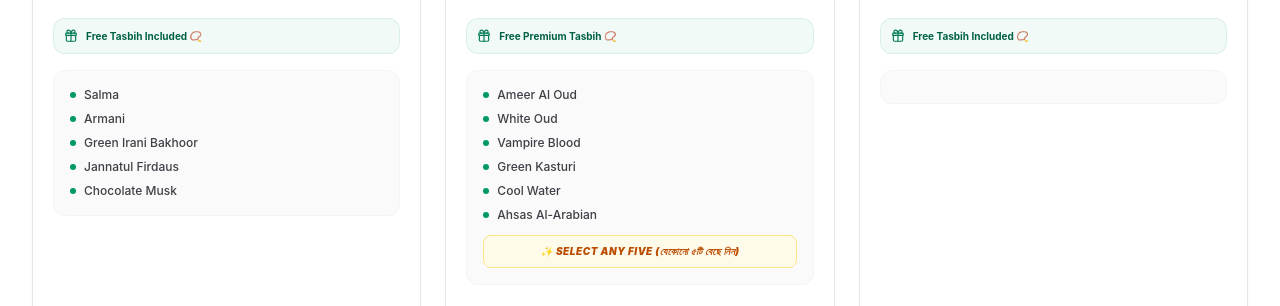
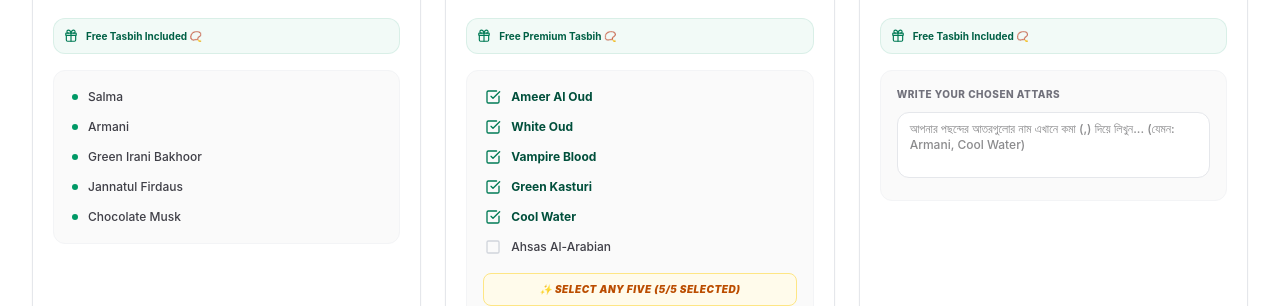
Before and after one commit to meherabhasan695-cmyk/Deeniyat, a React (Vite) app: page /packages in a window 1280 px wide. Shown: the part 494-800 px from the top of the page. Built offline with nearby package versions, Linux system fonts and the light colour scheme; the HTML template or start-up script is replaced by a standard one.

Commit message:
fix: conditional rendering for package items to fix blank custom card bug

```diff
--- a/src/components/packages/PackageCard.jsx
+++ b/src/components/packages/PackageCard.jsx
@@ -1,15 +1,55 @@
-import React from 'react';
-import { ShoppingCart, Gift } from 'lucide-react';
+import React, { useState } from 'react';
+import { ShoppingCart, Gift, CheckSquare, Square } from 'lucide-react';
 
 export default function PackageCard({ pkg, onAddPackageToCart }) {
+  // প্রিমিয়াম প্যাকেজের প্রথম ৫টি আইটেম ডিফল্ট সিলেক্টেড রাখার জন্য
+  const isPremium = pkg.selectNote;
+  const defaultSelected = pkg.items && pkg.items.length > 5 ? pkg.items.slice(0, 5) : (pkg.items || []);
+
+  const [selectedAttars, setSelectedAttars] = useState(defaultSelected);
+  const [customText, setCustomText] = useState(''); // কাস্টম প্যাকেজের টেক্সট ট্র্যাক করার জন্য
+
+  // প্রিমিয়াম প্যাকেজের চেকবক্স টগল লজিক
+  const handleToggleAttar = (item) => {
+    if (selectedAttars.includes(item)) {
+      setSelectedAttars(selectedAttars.filter(i => i !== item));
+    } else {
+      if (selectedAttars.length >= 5) {
+        alert('ভাই, এই প্যাকেজে সর্বোচ্চ ৫টি আতর সিলেক্ট করতে পারবেন।');
+        return;
+      }
+      setSelectedAttars([...selectedAttars, item]);
+    }
+  };
 
   const handleAddPackageClick = () => {
+    // ১. প্রিমিয়াম প্যাকেজের ক্ষেত্রে ৫টি সিলেক্ট না থাকলে রেস্ট্রিকশন
+    if (isPremium && selectedAttars.length !== 5) {
+      alert(`ভাই, দয়া করে যেকোনো ৫টি আতর সিলেক্ট করুন। আপনি এখন ${selectedAttars.length}টি সিলেক্ট করেছেন।`);
+      return;
+    }
+
+    // ২. কাস্টমাইজড প্যাকেজের ক্ষেত্রে কিছু না লিখলে অ্যালার্ট
+    if (pkg.isCustom && !customText.trim()) {
+      alert('ভাই, আপনার কাস্টমাইজড প্যাকেজে কোন কোন আতর নিতে চান, তা নিচের বক্সে লিখে দিন।');
+      return;
+    }
+
     if (onAddPackageToCart) {
+      let detailsString = 'Combo Set';
+      if (isPremium) {
+        detailsString = `Premium 5 Items (${selectedAttars.join(', ')})`;
+      } else if (pkg.isCustom) {
+        detailsString = `Custom Order: ${customText.trim()}`;
+      } else if (pkg.items) {
+        detailsString = `Regular 5 Items (${pkg.items.join(', ')})`;
+      }
+
       onAddPackageToCart({
         id: pkg.id,
         name: pkg.name,
         finalPrice: pkg.price,
-        selectedSize: 'Combo Set',
+        selectedSize: detailsString,
         image: pkg.image,
         isCombo: true
       });
@@ -51,22 +91,62 @@ export default function PackageCard({ pkg, onAddPackageToCart }) {
           </div>
         )}
 
-        {/* Included Attars Checklist Box */}
+        {/* 🌟 ডাইনামিক কন্টেন্ট বক্স: প্যাকেজের টাইপ অনুযায়ী ভেতরে চেঞ্জ হবে */}
         <div className="bg-zinc-50 border border-gray-100 rounded-xl p-4 text-left">
-          <ul className="space-y-2 text-xs text-zinc-700 font-medium">
-            {pkg.items && pkg.items.map((item, idx) => (
-              <li key={idx} className="flex items-center gap-2">
-                <span className="w-1.5 h-1.5 rounded-full bg-emerald-600 shrink-0"></span>
-                <span>{item}</span>
-              </li>
-            ))}
-          </ul>
+          {pkg.isCustom ? (
+            // ক. কাস্টমাইজড প্যাকেজ হলে সুন্দর একটা নোট ও ইনপুট বক্স দেখাবে
+            <div className="space-y-2.5">
+              <label className="text-[10px] uppercase tracking-wider font-extrabold text-zinc-500 block">
+                Write Your Chosen Attars
+              </label>
+              <textarea
+                value={customText}
+                onChange={(e) => setCustomText(e.target.value)}
+                rows="3"
+                placeholder="আপনার পছন্দের আতরগুলোর নাম এখানে কমা (,) দিয়ে লিখুন... (যেমন: Armani, Cool Water)"
+                className="w-full bg-white border border-gray-200 rounded-xl px-3 py-2 text-xs text-zinc-900 focus:outline-none focus:border-emerald-700 font-medium resize-none shadow-3xs"
+              />
+            </div>
+          ) : (
+            // খ. রেগুলার অথবা প্রিমিয়াম প্যাকেজ হলে লিস্ট দেখাবে
+            <ul className="space-y-2.5 text-xs text-zinc-700 font-medium">
+              {pkg.items && pkg.items.map((item, idx) => {
+                const isSelected = selectedAttars.includes(item);
 
-          {/* 🌟 ৩ নম্বর ইস্যু: প্রিমিয়াম প্যাকেজের ৬টা আইটেম হলে নিচে এই স্পেশাল নোটটি দেখাবে */}
-          {pkg.selectNote && (
-            <div className="mt-3 bg-amber-50 border border-amber-200 rounded-lg px-2.5 py-2 text-center">
+                return (
+                  <li
+                    key={idx}
+                    onClick={() => isPremium && handleToggleAttar(item)}
+                    className={`flex items-center gap-2.5 p-0.5 rounded-lg transition-all ${
+                      isPremium ? 'cursor-pointer hover:bg-gray-200/70 select-none' : ''
+                    }`}
+                  >
+                    {isPremium ? (
+                      // প্রিমিয়াম প্যাকেজের জন্য চেকবক্স
+                      isSelected ? (
+                        <CheckSquare className="w-4 h-4 text-emerald-700 shrink-0" />
+                      ) : (
+                        <Square className="w-4 h-4 text-gray-300 shrink-0" />
+                      )
+                    ) : (
+                      // রেগুলার প্যাকেজের জন্য ফিক্সড ডট
+                      <span className="w-1.5 h-1.5 rounded-full bg-emerald-600 shrink-0" />
+                    )}
+
+                    <span className={isPremium && isSelected ? "font-bold text-emerald-900" : "text-zinc-700"}>
+                      {item}
+                    </span>
+                  </li>
+                );
+              })}
+            </ul>
+          )}
+
+          {/* প্রিমিয়াম প্যাকেজের ইন্ডিকেটর নোট */}
+          {isPremium && (
+            <div className="mt-4 bg-amber-50 border border-amber-200 rounded-lg px-2.5 py-2 text-center">
               <p className="text-[10px] font-black text-amber-700 uppercase tracking-wider italic">
-                ✨ {pkg.selectNote} (যেকোনো ৫টি বেছে নিন)
+                ✨ {pkg.selectNote} ({selectedAttars.length}/5 Selected)
               </p>
             </div>
           )}
```
Also changed, not shown: 1 other file (tests, documents, lock files or other folders).
